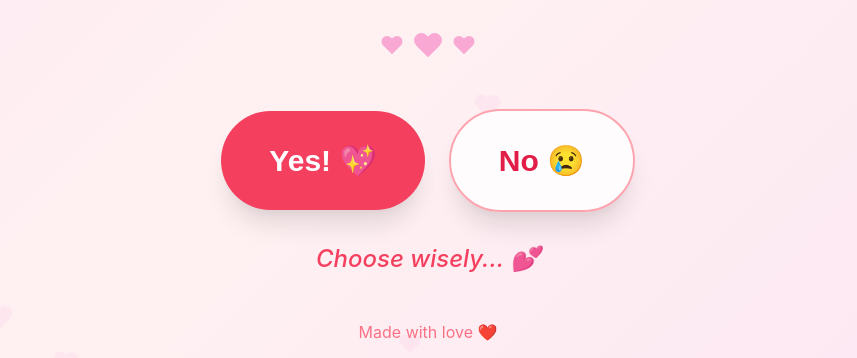
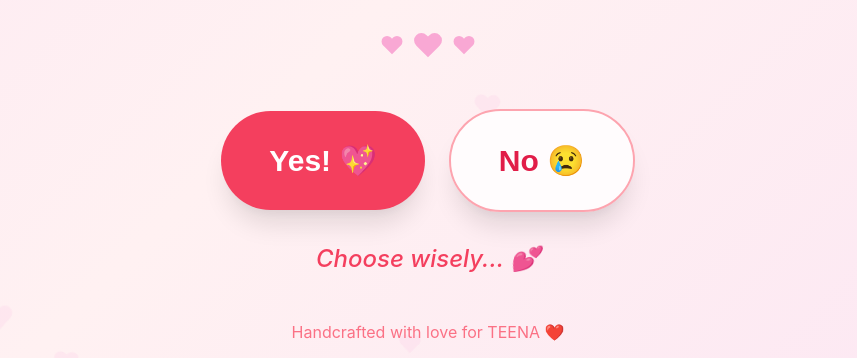
Before and after one commit to joelprakash63/surprise-for-her, a plain HTML site: page index.html in a window 1280 px wide. Shown: the part 442-800 px from the top of the page, without its empty margins (212-1069 px from the left). Drawn offline with Linux system fonts and the light colour scheme.

Commit message:
Update index.html

```diff
--- a/index.html
+++ b/index.html
@@ -290,7 +290,7 @@
         </div>
 
         <footer>
-            <p>Made with love ❤️</p>
+            <p>Handcrafted with love for TEENA ❤️</p>
         </footer>
     </div>
 
```
